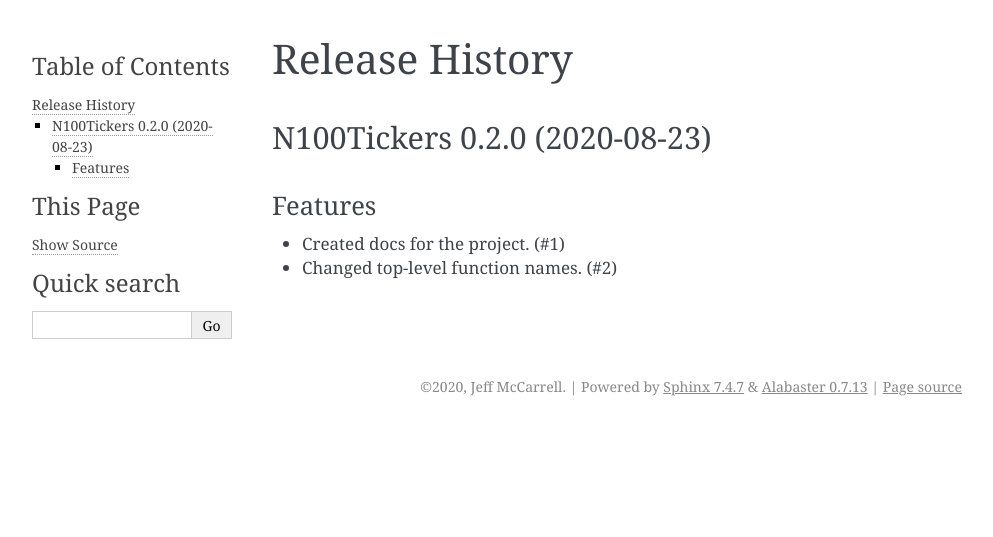
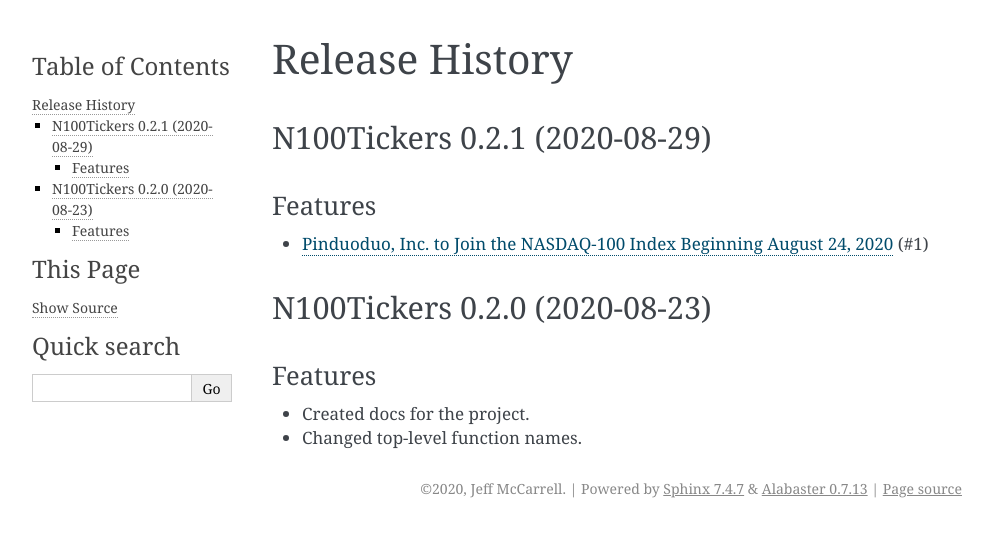
Before and after one commit to jmccarrell/n100tickers, a Sphinx documentation site: the page built from docs/changelog.rst, in a window 1280 px wide. Shown: the top 537 px of the page, without its empty margins (148-1141 px from the left). Built offline with Sphinx 7.4.7, drawn with Linux system fonts in a browser that asks for light colours.

Commit message:
publish the release.

```diff
--- a/docs/changelog.rst
+++ b/docs/changelog.rst
@@ -6,11 +6,20 @@
 
 .. towncrier release notes start
 
+N100Tickers 0.2.1 (2020-08-29)
+==============================
+
+Features
+--------
+
+- `Pinduoduo, Inc. to Join the NASDAQ-100 Index Beginning August 24, 2020 <https://www.globenewswire.com/news-release/2020/08/15/2078875/0/en/Pinduoduo-Inc-to-Join-the-NASDAQ-100-Index-Beginning-August-24-2020.html>`_ (#1)
+
+
 N100Tickers 0.2.0 (2020-08-23)
 ==============================
 
 Features
 --------
 
-- Created docs for the project. (#1)
-- Changed top-level function names. (#2)
+- Created docs for the project.
+- Changed top-level function names.
--- a/n100tickers/newsfragments/1.feature.rst
+++ /dev/null
@@ -1 +0,0 @@
-`Pinduoduo, Inc. to Join the NASDAQ-100 Index Beginning August 24, 2020 <https://www.globenewswire.com/news-release/2020/08/15/2078875/0/en/Pinduoduo-Inc-to-Join-the-NASDAQ-100-Index-Beginning-August-24-2020.html>`_
--- a/pyproject.toml
+++ b/pyproject.toml
@@ -1,6 +1,6 @@
 [tool.poetry]
 name = "n100tickers"
-version = "0.2.1-alpha.0"
+version = "0.2.1"
 description = "Return NASDAQ 100 ticker symbols by date."
 authors = ["Jeff McCarrell <jeff@mccarrell.org>"]
 license = "MIT"
```
